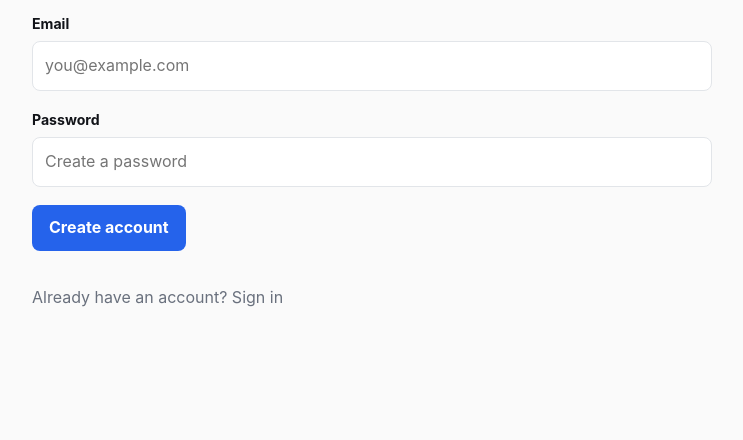
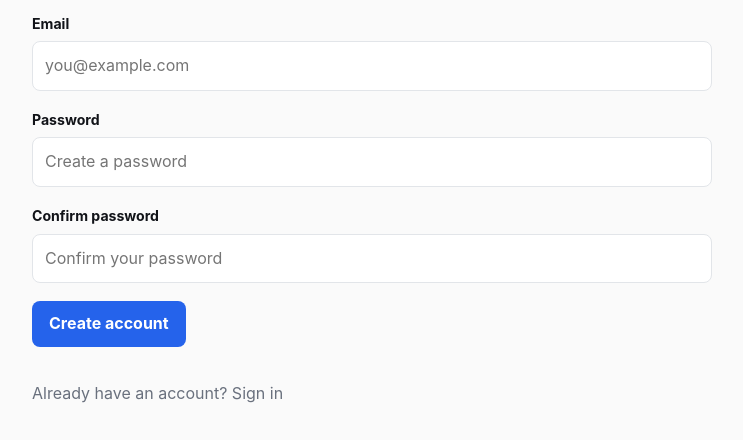
Before and after one commit to JJTGG/trading-tools, a plain HTML site: page signup.html in a window 1280 px wide. Shown: the part 266-706 px from the top of the page, without its empty margins (48-791 px from the left). Drawn offline with nearby package versions, Linux system fonts and the light colour scheme.

Commit message:
feat(auth): add password confirmation field

```diff
--- a/signup.html
+++ b/signup.html
@@ -43,6 +43,19 @@
                     >
                 </div>
 
+                <div class="form-group">
+                    <label for="signup-confirm-password">Confirm password</label>
+                    <input
+                        type="password"
+                        id="signup-confirm-password"
+                        name="confirm-password"
+                        placeholder="Confirm your password"
+                        autocomplete="new-password"
+                        minlength="6"
+                        required
+                    >
+                </div>
+
                 <button type="submit" class="primary-button">
                     Create account
                 </button>
```
